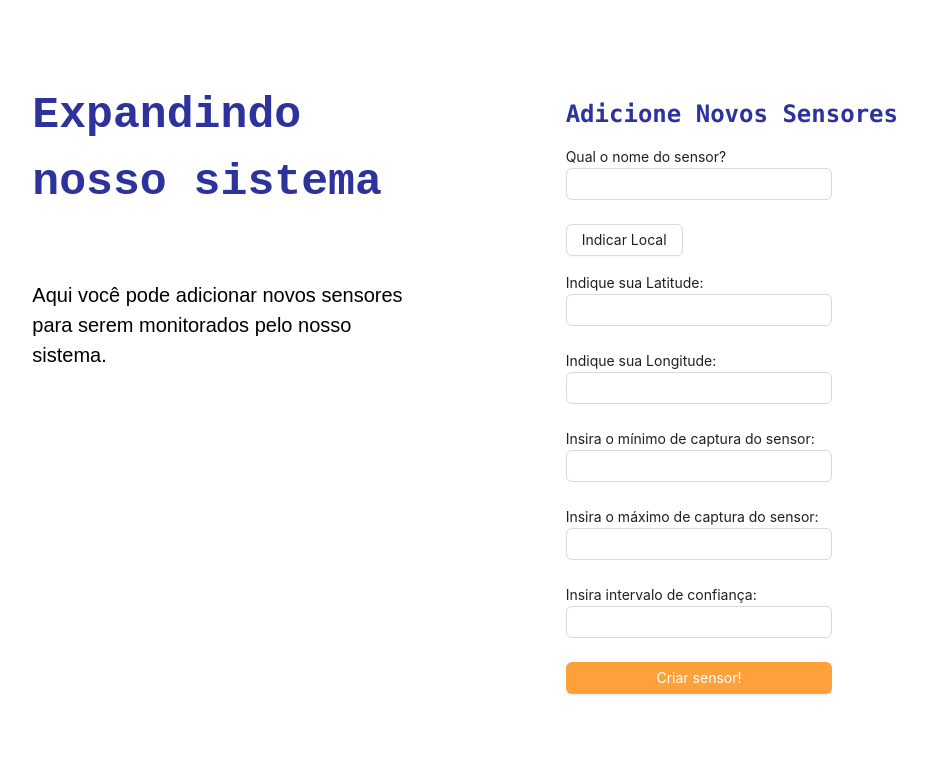
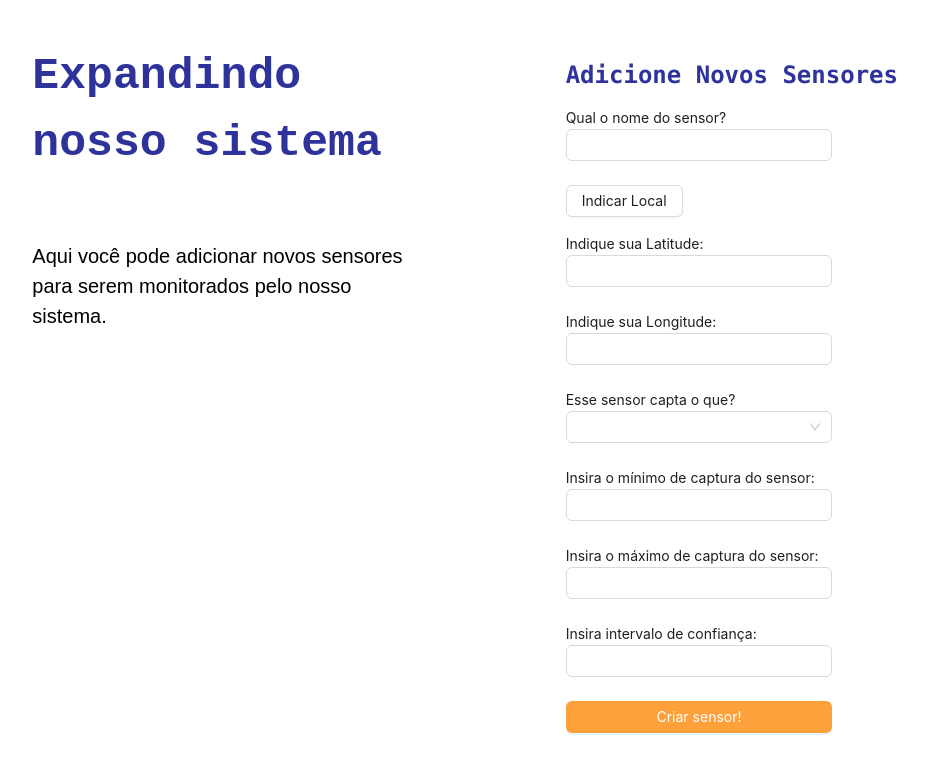
Before and after one commit to Inteli-College/2024-T0002-EC09-G04, a Next.js app in the folder frontend/: page /sensor in a window 1280 px wide. Shown: the top 774 px of the page, without its empty margins (21-948 px from the left). Built offline with nearby package versions, Linux system fonts and the light colour scheme.

Commit message:
feat: long & lat / maps-integration

```diff
--- a/frontend/src/components/Alert/AlertForm.jsx
+++ b/frontend/src/components/Alert/AlertForm.jsx
@@ -3,7 +3,11 @@ import React, { useState } from 'react';
 import { Form, Input, Button, Select } from "antd";
 import axios from 'axios'; // Importe o Axios para fazer solicitações HTTP
 import FormItem from "antd/lib/form/FormItem";
-import MapComponent from '@/components/Map/Map';
+import dynamic from 'next/dynamic';
+
+const MapComponentWithNoSSR = dynamic(() => import('@/components/Map/Map'), {
+  ssr: false, // Desativa a renderização do lado do servidor para este componente
+});
 
 const Alert = () => {
   const [successMessage, setSuccessMessage] = useState("");
@@ -76,7 +80,7 @@ const Alert = () => {
 
         {showMap ? (
           <div>
-            <MapComponent onLocationSelect={handleLocationSelect} />
+            <MapComponentWithNoSSR onLocationSelect={handleLocationSelect} />
           </div>
         ) : (
           <>
@@ -123,7 +127,7 @@ const Alert = () => {
           ]}
         >
           <Select
-            defaultValue=""
+            initialvalues={{ name: "" }}
             style={{ width: '100%' }}
             options={[
               {
@@ -155,7 +159,7 @@ const Alert = () => {
             span: 16,
           }}
         >
-          <Button type="primary" id="submit" htmlType="submit" style={{ width: '100%', backgroundColor: '#FFA13A !important', color: 'black' }}>
+          <Button type="primary" id="submit" htmlType="submit" style={{ width: '100%', backgroundColor: '#FFA13A !important', color: 'white' }}>
             Enviar Alerta !
           </Button>
         </FormItem>
--- a/frontend/src/components/Sensor/SensorForm.jsx
+++ b/frontend/src/components/Sensor/SensorForm.jsx
@@ -1,8 +1,12 @@
 import React, { useState } from 'react';
-import { Form, Input, Button } from "antd";
+import { Form, Input, Button, Select } from "antd";
 import axios from 'axios';
 import FormItem from "antd/lib/form/FormItem";
-import MapComponent from '@/components/Map/Map';
+import dynamic from 'next/dynamic';
+
+const MapComponentWithNoSSR = dynamic(() => import('@/components/Map/Map'), {
+  ssr: false, // Desativa a renderização do lado do servidor para este componente
+});
 
 const SensorForm = () => {
   const [successMessage, setSuccessMessage] = useState("");
@@ -10,16 +14,21 @@ const SensorForm = () => {
 
   const [location, setLocation] = useState({ lat: -23.55052, lng: -46.633308 });
 
+  const [latitude, setLatitude] = useState('');
+  const [longitude, setLongitude] = useState('');
+
   const handleLocationSelect = (latlng) => {
-      setLocation(latlng);
-      console.log('Localização selecionada:', latlng);
+    setLocation(latlng);
+    setLatitude(latlng.lat);
+    setLongitude(latlng.lng);
+    console.log('Localização selecionada:', latlng);
   };
 
   const onFinishFailed = () => {};
 
   const handleSubmit = async (values) => {
     try {
-      const { name, latitude, longitude, min, max} = values;
+      const { name, min, max, obj, z} = values;
 
       const data =
         {
@@ -27,10 +36,10 @@ const SensorForm = () => {
           "latitude": parseFloat(latitude),
           "longitude": parseFloat(longitude),
           "params": {
-            "co2": {
+            [obj]: {
               "min": parseFloat(min),
               "max": parseFloat(max),
-              "z": 0
+              "z": parseFloat(z),
             },
           }
         }
@@ -86,8 +95,7 @@ const SensorForm = () => {
 
         {showMap ? (
           <div>
-            <MapComponent onLocationSelect={handleLocationSelect} />
-            <p>Latitude: {location.lat}, Longitude: {location.lng}</p>
+            <MapComponentWithNoSSR onLocationSelect={handleLocationSelect} />
           </div>
         ) : (
           <>
@@ -103,7 +111,7 @@ const SensorForm = () => {
                     },
                   ]}
                 >
-                  <Input className='w-full' />
+                  <Input className='w-full' onChange={(e) => setLatitude(e.target.value)}/>
                 </FormItem>
 
                 <p>Indique sua Longitude:</p>
@@ -116,12 +124,50 @@ const SensorForm = () => {
                     },
                   ]}
                 >
-                  <Input className='w-full' />
+                  <Input className='w-full' onChange={(e) => setLongitude(e.target.value)}/>
                 </FormItem>
               </div>
             }
           </>
         )}
+
+        <p>Esse sensor capta o que? </p>
+        <FormItem
+          name="obj"
+          rules={[
+            {
+              required: true,
+              message: 'Por favor, informe o tipo!',
+            },
+          ]}
+        >
+          <Select
+            initialvalues={{ name: "" }}
+            style={{ width: '100%' }}
+            options={[
+              {
+                value: 'CO2',
+                label: 'CO2',
+              },
+              {
+                value: 'CO',
+                label: 'CO',
+              },
+              {
+                value: 'NO2',
+                label: 'NO2',
+              },
+              {
+                value: 'MP10',
+                label: 'MP10',
+              },
+              {
+                value: 'MP25',
+                label: 'MP25',
+              },
+            ]}
+          />
+        </FormItem>
 
         <p>Insira o mínimo de captura do sensor:</p>
         <FormItem
@@ -151,11 +197,11 @@ const SensorForm = () => {
 
         <p>Insira intervalo de confiança:</p>
         <FormItem
-          name="max"
+          name="z"
           rules={[
             {
               required: true,
-              message: 'Por favor, insira o valor máximo do sensor',
+              message: 'Por favor, insira o intervalo de confiança',
             },
           ]}
         >
--- a/frontend/src/views/sensorPage/SensorPage.jsx
+++ b/frontend/src/views/sensorPage/SensorPage.jsx
@@ -4,16 +4,8 @@ import { Col, Row, Button} from "antd";
 import SensorForm from '@/components/Sensor/SensorForm';
 import SensorText from '@/components/Sensor/SensorText';
 import FormItem from "antd/lib/form/FormItem";
-import MapComponent from '@/components/Map/Map';
 
 const SensorPage = ({ onFinish, onFinishFailed }) => {
-
-        const [location, setLocation] = useState({ lat: -23.55052, lng: -46.633308 });
-
-        const handleLocationSelect = (latlng) => {
-            setLocation(latlng);
-            console.log('Localização selecionada:', latlng);
-        };
 
     return (
         <div className="bg-white flex flex-col justify-center items-center min-h-screen">
```
